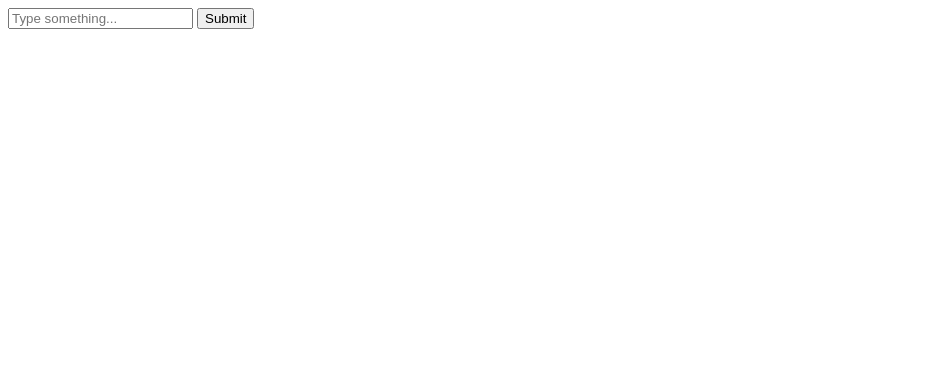
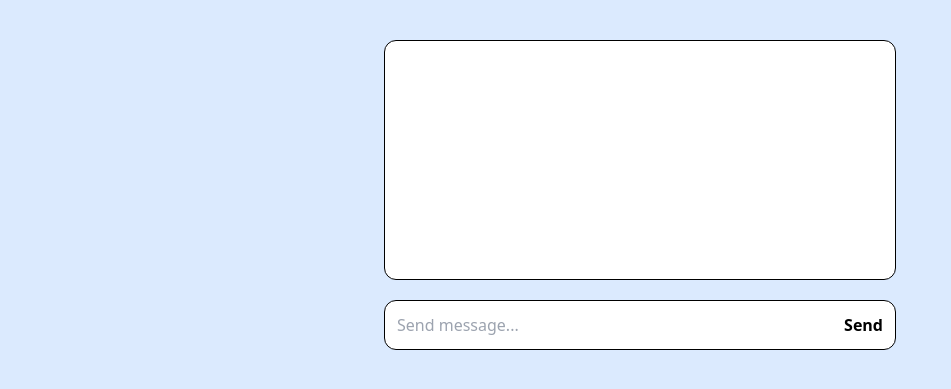
Before and after one commit to jrgo7/empathy-chatbot-response, a Flask app: page / in a window 1280 px wide. Shown: the top 389 px of the page, without its empty margins (0-951 px from the left). Run offline with Flask 3, Linux system fonts and the light colour scheme; some libraries are stand-ins or nearby versions.

Commit message:
feat: basic frontend

```diff
--- a/main.py
+++ b/main.py
@@ -18,4 +18,4 @@ def index():
     return render_template("index.html", chat_messages=chat_messages)
 
 if __name__ == "__main__":
-    app.run(host="127.0.0.1", port=8080, debug=True)
+    app.run(host="127.0.0.1", port=8070, debug=True)
--- a/templates/index.html
+++ b/templates/index.html
@@ -1,17 +1,35 @@
+
 <!DOCTYPE html>
 <html lang="en">
+
 <head>
     <meta charset="UTF-8">
     <meta name="viewport" content="width=device-width, initial-scale=1.0">
-    <title>Hello</title>
+    <script src="https://cdn.tailwindcss.com"></script>
+    <script src="./index.js"></script>
+    <title>Emio</title>
 </head>
-<body>
-    {% for chat_message in chat_messages: %}
-        <p>{{ chat_message }}</p>
-    {% endfor %}
-    <form method="POST">
-        <input type="text" name="user_input" placeholder="Type something...">
-        <button type="submit">Submit</button>
-    </form>
+
+<body class="flex flex-col bg-blue-100 items-center justify-center">
+
+    <div class="flex mt-10 flex-col max-w-lg w-4/6 min-h-60 bg-white rounded-xl border border-black">
+        {% for chat_message in chat_messages: %}
+        <div class ="p-1">
+
+            <p>{{ chat_message }}</p>
+        </div>
+        {% endfor %}
+
+    </div>
+
+    <div class="flex mt-5 p-3 w-4/6 max-w-lg  min-h-10 bg-white rounded-xl border border-black">
+        <form method="POST" class="flex w-full items-center justify-between">
+            <input type="text" name="user_input" placeholder="Send message..." class="flex-1 mr-4">
+            <button type="submit" id="send-button">
+                <b>Send</b>
+            </button>
+        </form>
+    </div>
 </body>
+
 </html>
```
